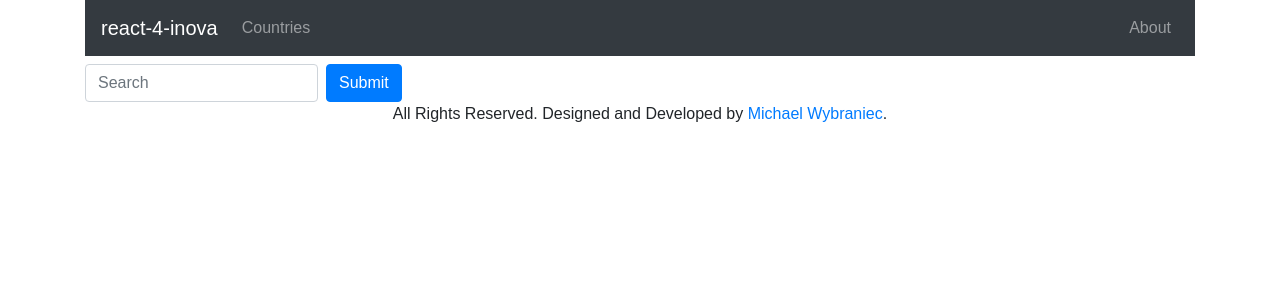
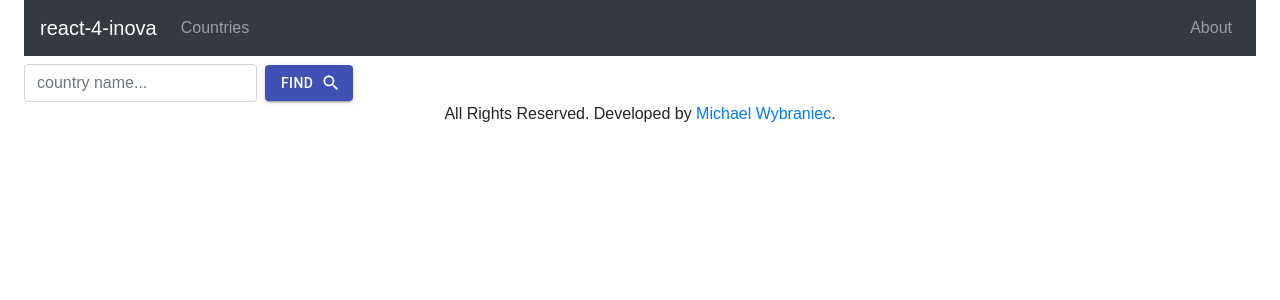
Before and after one commit to michaelwybraniec/react-4-inova, a React (Create React App) app: page / in a window 1280 px wide. Shown: the top 300 px of the page. Built offline with nearby package versions, Linux system fonts and the light colour scheme.

Commit message:
sending data back to parent

```diff
--- a/package.json
+++ b/package.json
@@ -5,7 +5,8 @@
   "keywords": [],
   "main": "src/index.js",
   "dependencies": {
-    "@gferrand/react-forms": "2.0.0",
+    "@material-ui/core": "4.9.2",
+    "@material-ui/icons": "4.9.1",
     "bootstrap": "4.4.1",
     "eslint-plugin-react": "7.18.3",
     "react": "16.12.0",
--- a/src/views/Countries.js
+++ b/src/views/Countries.js
@@ -3,11 +3,18 @@ import SingleSearchBar from "./components/forms/SingleSearchBar.js";
 import { Row, Col } from "react-bootstrap";
 
 class Countries extends React.Component {
+  state = { searchInput: "" };
+
+  getSearchInputData = SingleSearchBarData => {
+    this.setState({ searchInput: SingleSearchBarData });
+    console.log("parent: Countries ", this.state.searchInput);
+  };
+
   render() {
     return (
       <Row>
         <Col className="pt-2">
-          <SingleSearchBar />
+          <SingleSearchBar countriesCallback={this.getSearchInputData} />
         </Col>
       </Row>
     );
--- a/src/views/Homepage.js
+++ b/src/views/Homepage.js
@@ -1,5 +1,5 @@
 import React from "react";
-import { Container } from "react-bootstrap";
+import Container from "@material-ui/core/Container";
 import Header from "./components/header/header.js";
 import Footer from "./components/footer/footer.js";
 import Countries from "./Countries.js";
--- a/src/views/components/footer/footer.js
+++ b/src/views/components/footer/footer.js
@@ -1,13 +1,12 @@
 import React from "react";
-import Row from "react-bootstrap/Row";
-import Col from "react-bootstrap/Col";
+import { Row, Col } from "react-bootstrap";
 
 class BFooter extends React.Component {
   render() {
     return (
       <Row className="float-down text-bottom align-bottom pull-down">
         <Col>
-          All Rights Reserved. Designed and Developed by{" "}
+          All Rights Reserved. Developed by{" "}
           <a href="#/about">Michael Wybraniec</a>.
         </Col>
       </Row>
--- a/src/views/components/forms/SingleSearchBar.js
+++ b/src/views/components/forms/SingleSearchBar.js
@@ -1,28 +1,58 @@
 import React from "react";
-import { Button, Form, FormControl } from "react-bootstrap";
+import { Form, FormControl, Row, Col } from "react-bootstrap";
+import Button from "@material-ui/core/Button";
+import SearchIcon from "@material-ui/icons/Search";
 
 class SingleSearchBar extends React.Component {
-  constructor(props) {
-    super(props);
-    this.onClick = this.onClick.bind(this);
+  constructor() {
+    super();
     this.state = {
-      query: ""
+      searchInput: ""
     };
   }
 
-  onClick = t => {
-    console.log(t);
+  handleChange(e) {
+    console.log(e.target.value);
+    this.setState({
+      [e.target.name]: e.target.value
+    });
+    console.log(this.state);
+  }
+
+  handleClick = () => {
+    console.log("SingleSearchBar: handleClick", this.state.searchInput);
+    this.props.countriesCallback(this.state.searchInput);
   };
 
   render() {
     return (
-      <Form inline>
-        <FormControl type="text" placeholder="Search" className="mr-sm-2" />
-        <Button type="submit" onClick={() => this.onClick()}>
-          Submit
-        </Button>
-      </Form>
+      <React.Fragment>
+        <Form inline>
+          <FormControl
+            type="text"
+            value={this.state.searchInput}
+            name="searchInput"
+            placeholder="country name..."
+            onChange={this.handleChange.bind(this)}
+            className="mr-sm-2"
+          />
+          <Button
+            variant="contained"
+            color="primary"
+            endIcon={<SearchIcon />}
+            onClick={this.handleClick}>
+            Find
+          </Button>
+
+          {this.state.searchInput && (
+            <span className="pl-2">
+              You are typing: <b>{this.state.searchInput}</b>
+            </span>
+          )}
+        </Form>
+      </React.Fragment>
     );
   }
 }
+
 export default SingleSearchBar;
```
